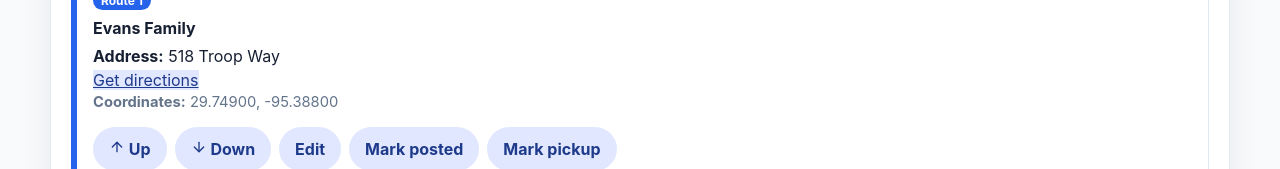
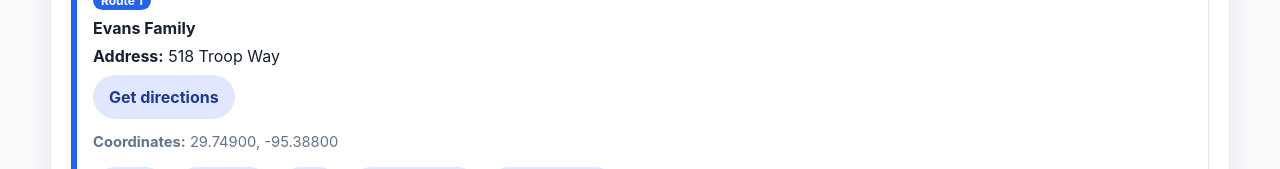
Before and after one commit to erict521-cyber/scout-flag-routes, a React (Vite) app: page / in a window 1280 px wide. Shown: the part 1656-1825 px from the top of the page. Built offline with nearby package versions, Linux system fonts and the light colour scheme.

Commit message:
Update styles.css
Improve stop card layout and add directions

```diff
--- a/src/styles.css
+++ b/src/styles.css
@@ -286,3 +286,20 @@ textarea {
 .route-color-label {
   font-weight: 900;
 }
+
+.button-link {
+  border: 0;
+  border-radius: 999px;
+  padding: 0.75rem 1rem;
+  cursor: pointer;
+  font-weight: 700;
+  text-decoration: none;
+  display: inline-flex;
+  align-items: center;
+  gap: 0.35rem;
+}
+
+.button-link.secondary {
+  background: #e0e7ff;
+  color: #1e3a8a;
+}
```
